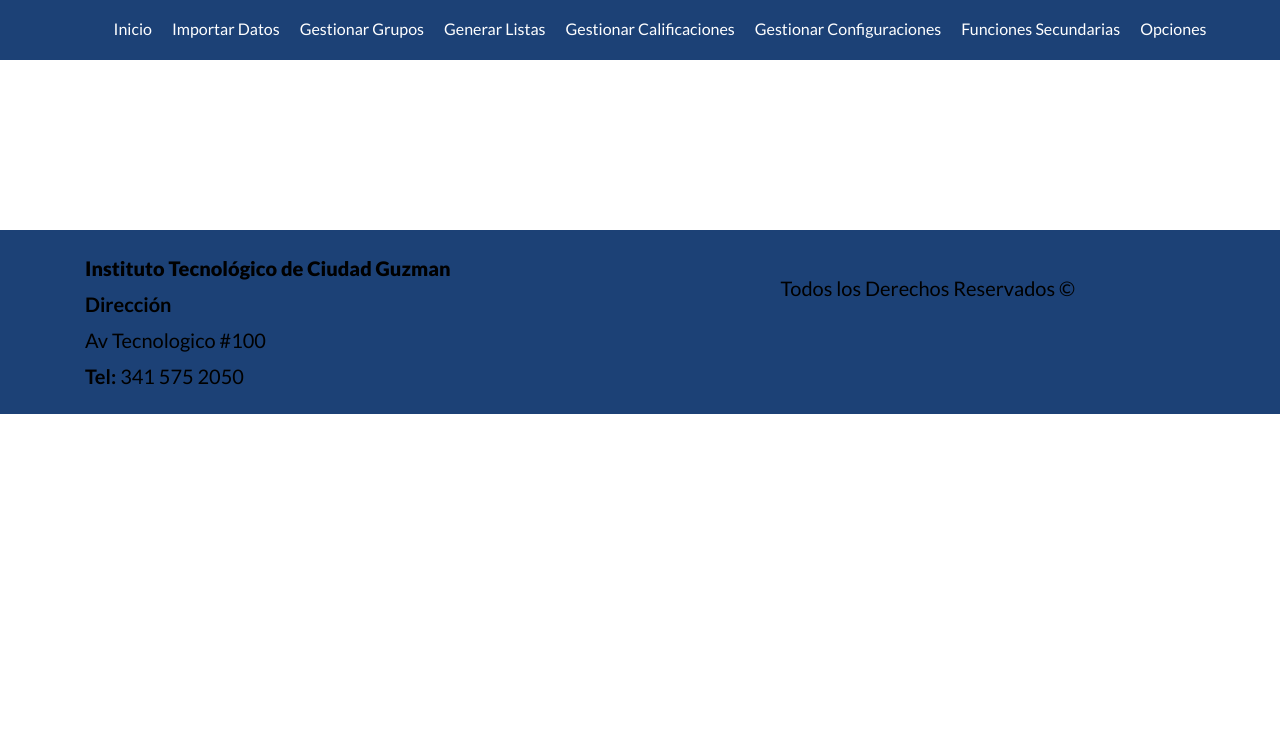
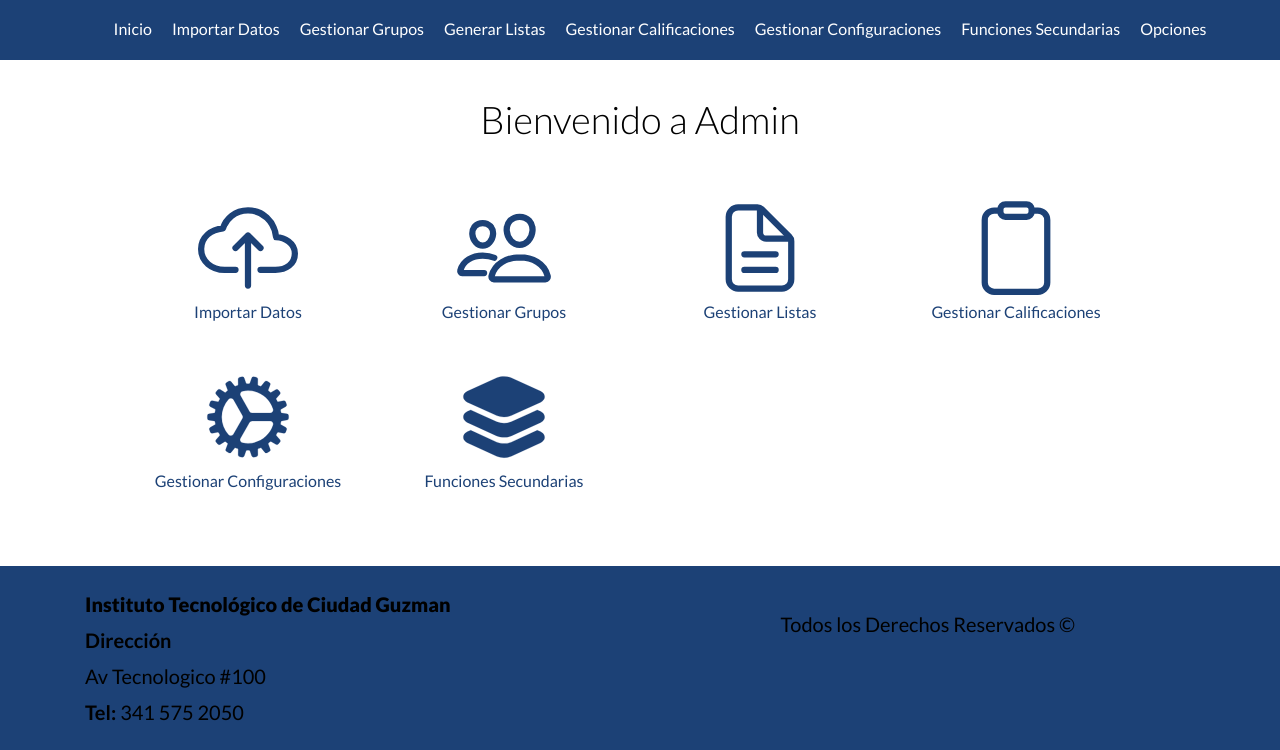
Before and after one commit to Jen412/Sisani-, a PHP site: page /admin/index.php in a window 1280 px wide. Shown: the part 283-1033 px from the top of the page. Before the commit the page ends 697 px from the top, so only its background shows below. Run offline with PHP 8.4, Linux system fonts and the light colour scheme; some libraries are stand-ins or nearby versions; grey boxes are pictures that could not be loaded.

Commit message:
index.php terminado

```diff
--- a/admin/index.php
+++ b/admin/index.php
@@ -2,8 +2,37 @@
     require "../includes/funciones.php";
     inlcuirTemplate('header');
 ?>
-<main>
+<main class="admin">
 
+    <section class="w80">
+        <h1>Bienvenido a Admin</h1>
+        <div class="botones">
+            <a href="">
+                <ion-icon name="cloud-upload-outline"></ion-icon>
+                Importar Datos
+            </a>
+            <a href="">
+                <ion-icon name="people-outline"></ion-icon>
+                Gestionar Grupos
+            </a>
+            <a href="">
+                <ion-icon name="document-text-outline"></ion-icon>
+                Gestionar Listas
+            </a>
+            <a href="">
+                <ion-icon name="clipboard-outline"></ion-icon>
+                Gestionar Calificaciones
+            </a>
+            <a href="">
+                <ion-icon name="cog"></ion-icon>
+                Gestionar Configuraciones
+            </a>
+            <a href="">
+                <ion-icon name="layers"></ion-icon>
+                Funciones Secundarias
+            </a>
+        </div>
+    </section>
 </main>
 <?php
     inlcuirTemplate('footer');
```
